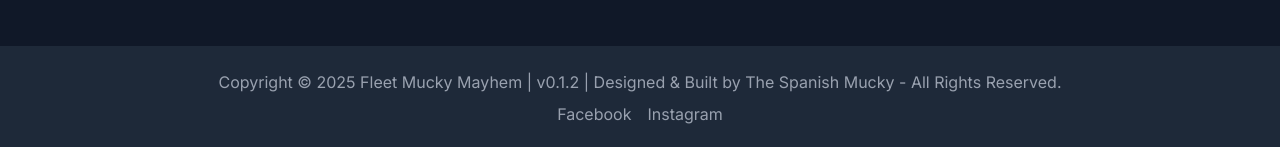
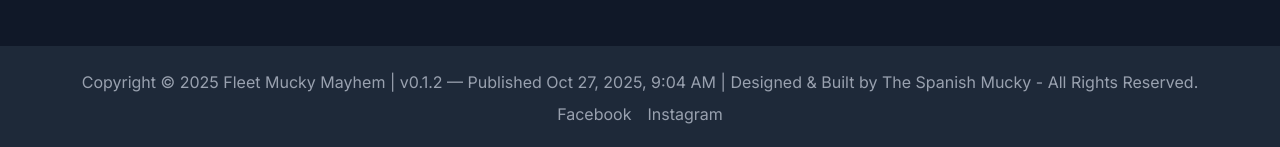
Before and after one commit to Martin-Ferrero-Thompson/fmm-next, a Next.js app: page / in a window 1280 px wide. Shown: the part 650-797 px from the top of the page. Built offline with nearby package versions, Linux system fonts and the light colour scheme; no server answers; the database is empty.

Commit message:
Updated Automatic build and deploy

```diff
--- a/package.json
+++ b/package.json
@@ -6,6 +6,7 @@
     "node": ">=22.20.0"
   },
   "scripts": {
+    "prebuild": "node scripts/generate-build-info.mjs",
     "dev": "next dev --turbopack",
     "build": "next build",
     "start": "next start",
--- /dev/null
+++ b/scripts/generate-build-info.mjs
@@ -0,0 +1,25 @@
+// scripts/generate-build-info.mjs
+// Generates src/build-info.ts with the current package version and build timestamp (ISO-8601 UTC)
+import { readFileSync, writeFileSync, mkdirSync } from 'node:fs';
+import { dirname, resolve } from 'node:path';
+import { fileURLToPath } from 'node:url';
+
+const __filename = fileURLToPath(import.meta.url);
+const __dirname = dirname(__filename);
+
+const root = resolve(__dirname, '..');
+const srcDir = resolve(root, 'src');
+
+const pkgPath = resolve(root, 'package.json');
+const pkg = JSON.parse(readFileSync(pkgPath, 'utf8'));
+
+const builtAt = new Date().toISOString();
+
+const outPath = resolve(srcDir, 'build-info.ts');
+const banner = `// Auto-generated by scripts/generate-build-info.mjs. Do not edit manually.\n`;
+const content = `${banner}export const version = ${JSON.stringify(pkg.version)};\nexport const builtAt = ${JSON.stringify(builtAt)};\n`;
+
+mkdirSync(srcDir, { recursive: true });
+writeFileSync(outPath, content, 'utf8');
+
+console.log(`Generated ${outPath} -> version=${pkg.version}, builtAt=${builtAt}`);
--- /dev/null
+++ b/src/build-info.ts
@@ -0,0 +1,3 @@
+// Auto-generated by scripts/generate-build-info.mjs. Do not edit manually.
+export const version = "0.1.2";
+export const builtAt = "2025-10-27T09:04:59.650Z";
--- /dev/null
+++ b/src/components/BuildInfo.tsx
@@ -0,0 +1,29 @@
+"use client";
+
+import { useMemo } from "react";
+
+type Props = {
+  version: string;
+  builtAtISO: string;
+};
+
+export default function BuildInfo({ version, builtAtISO }: Props) {
+  const formatted = useMemo(() => {
+    try {
+      const d = new Date(builtAtISO);
+      if (Number.isNaN(d.getTime())) return builtAtISO;
+      return new Intl.DateTimeFormat(undefined, {
+        dateStyle: "medium",
+        timeStyle: "short",
+      }).format(d);
+    } catch {
+      return builtAtISO;
+    }
+  }, [builtAtISO]);
+
+  return (
+    <span>
+      v{version} — Published {formatted}
+    </span>
+  );
+}
--- a/src/components/Footer.tsx
+++ b/src/components/Footer.tsx
@@ -1,14 +1,19 @@
 // src/components/Footer.tsx
-import packageJson from '../../package.json';
+import { version, builtAt } from '@/build-info';
+import BuildInfo from '@/components/BuildInfo';
 
 export default function Footer() {
   const currentYear = new Date().getFullYear();
-  const version = packageJson.version; // Synced from package.json
 
   return (
     <footer className="bg-gray-800 text-gray-400">
       <div className="container mx-auto px-4 py-6 text-center">
-        <p>Copyright &copy; {currentYear} Fleet Mucky Mayhem | v{version} | Designed & Built by The Spanish Mucky - All Rights Reserved.</p>
+        <p>
+          Copyright &copy; {currentYear} Fleet Mucky Mayhem |
+          {' '}
+          <BuildInfo version={version} builtAtISO={builtAt} />
+          {' '}| Designed & Built by The Spanish Mucky - All Rights Reserved.
+        </p>
         <div className="mt-2">
           {/* Replace with your actual social media links */}
           <a href="#" className="hover:text-white mx-2">Facebook</a>
```
Also changed, not shown: 1 other file (tests, documents, lock files or other folders).
